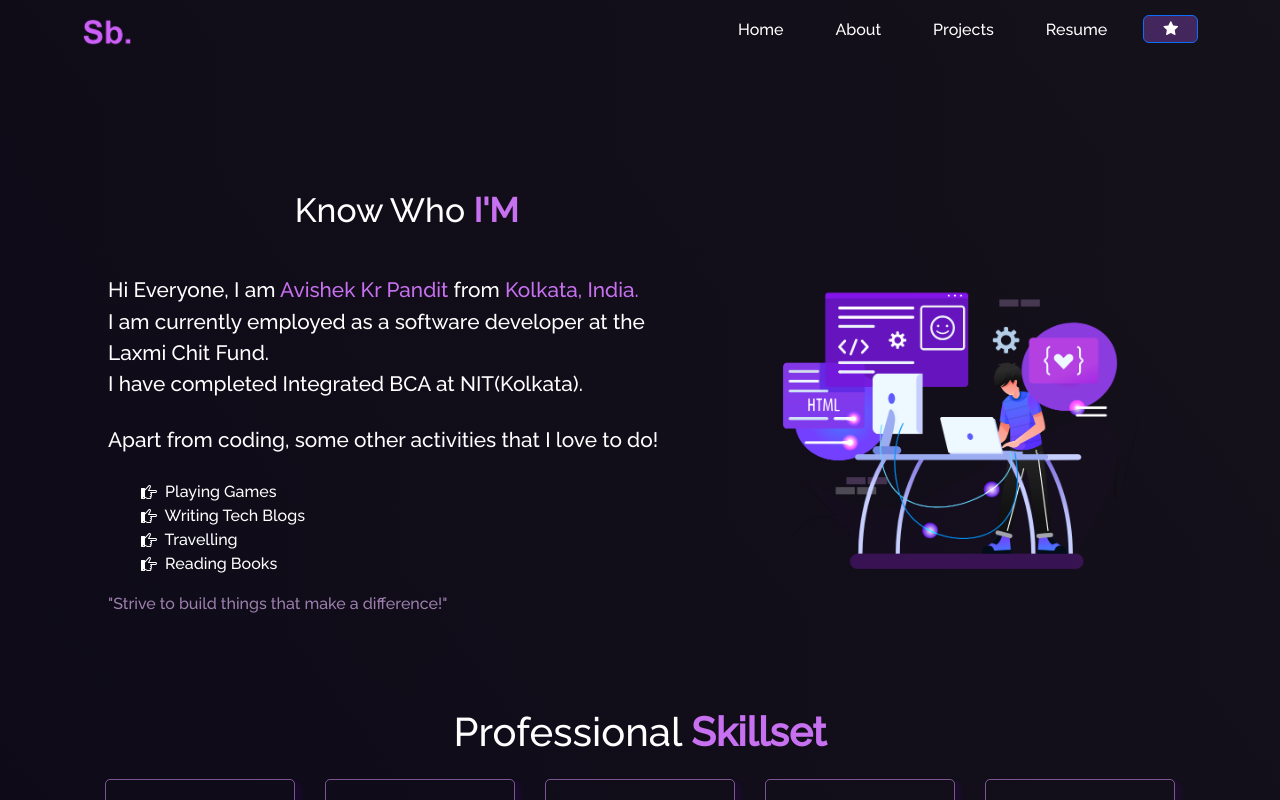
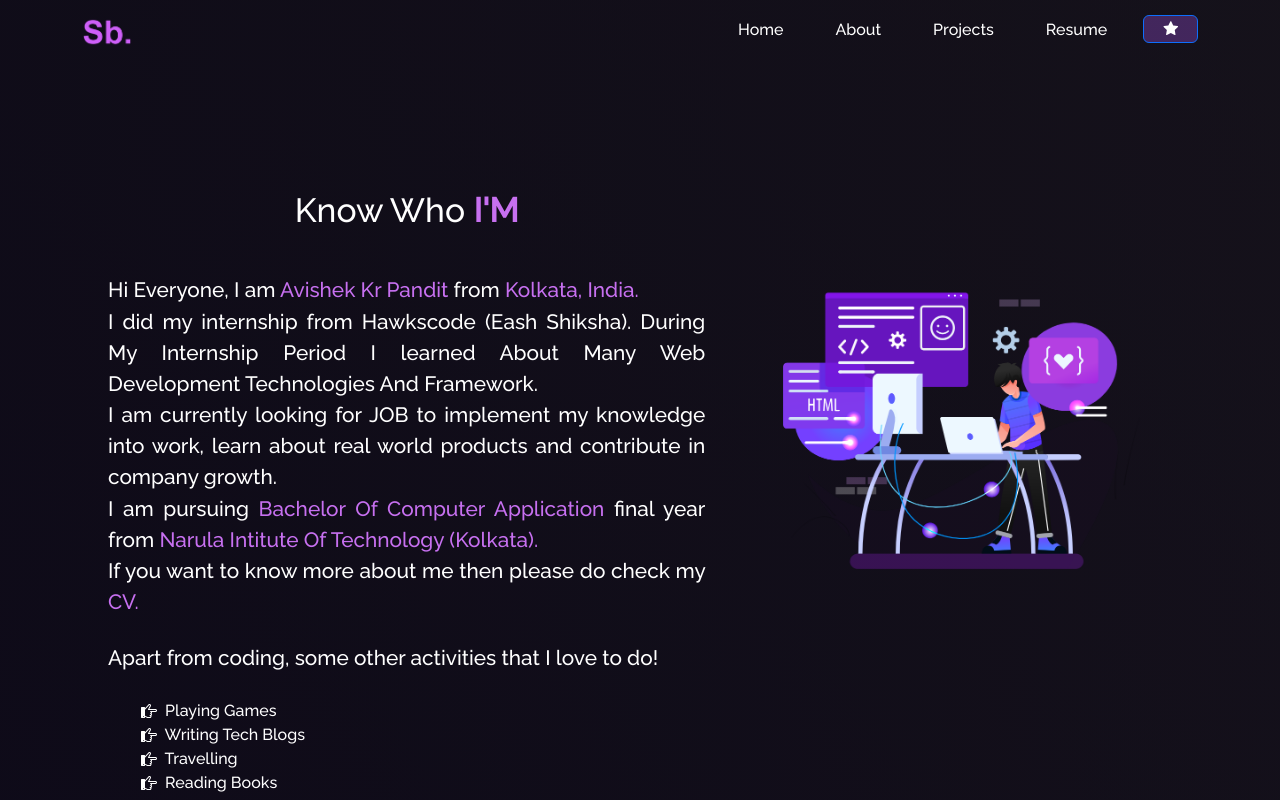
Before and after one commit to abhiiex/Avishek_Portfolio, a React (Vite) app: page /about in a window 1280 px wide. Shown: the top 800 px of the page. Built offline with nearby package versions, Linux system fonts and the light colour scheme.

Commit message:
Navbar CORRECT

```diff
--- a/index.html
+++ b/index.html
@@ -2,7 +2,7 @@
 <html lang="en">
   <head>
     <meta name="viewport" content="width=device-width, initial-scale=1.0" />
-    <link rel="icon" type="" href="../src/favicon.png" />
+    <link rel="icon" type="" href="src/Assets/favicon.png" />
     <meta name="viewport" content="width=device-width, initial-scale=1.0" />
     <title>Avishek Kr Pandit</title>
   </head>
--- a/src/components/About/Aboutcard.jsx
+++ b/src/components/About/Aboutcard.jsx
@@ -11,12 +11,14 @@ function About2() {
                         <span className="purple">Avishek Kr Pandit</span> from{" "}
                         <span className="purple"> Kolkata, India.</span>
                         <br />
-                        I am currently employed as a software developer at the
+                        I did my internship from Hawkscode (Eash Shiksha).{" "}During My Internship Period I learned About Many Web Development Technologies And Framework.
                         <br />
-                        Laxmi Chit Fund.
+                        I am currently looking for JOB to implement my knowledge into work,
+                        learn about real world products and contribute in company growth.
                         <br />
-                        I have completed Integrated BCA at NIT(Kolkata).
+                        I&nbsp;am pursuing<span className="purple">{" "}Bachelor Of Computer Application</span> final year from <span className="purple"> Narula Intitute Of Technology (Kolkata).</span>
                         <br />
+                        If you want to know more about me then please do check my <span className="purple">CV.</span>
                     </p>
                     <p className="text-justify text-[1.3rem] pb-[9px]">
                         Apart from coding, some other activities that I love to
--- a/src/components/About/Techstack.jsx
+++ b/src/components/About/Techstack.jsx
@@ -20,9 +20,6 @@ function Techstack() {
     return (
         <Row className="justify-center pb-[50px]">
             <Col xs={4} md={2} className="tech-icons">
-                <CgCPlusPlus />
-            </Col>
-            <Col xs={4} md={2} className="tech-icons">
                 <DiJavascript1 />
             </Col>
             <Col xs={4} md={2} className="tech-icons">
@@ -44,9 +41,6 @@ function Techstack() {
                 <SiFirebase />
             </Col>
             <Col xs={4} md={2} className="tech-icons">
-                <SiPostgresql />
-            </Col>
-            <Col xs={4} md={2} className="tech-icons">
                 <DiPython />
             </Col>
             <Col xs={4} md={2} className="tech-icons">
--- a/src/components/About/Toolstack.jsx
+++ b/src/components/About/Toolstack.jsx
@@ -21,10 +21,7 @@ function Toolstack() {
         <SiPostman className="text-right"/>
       </Col>
       <Col xs={4} md={2} className="tech-icons">
-        <SiSlack />
-      </Col>
-      <Col xs={4} md={2} className="tech-icons">
-        <SiVercel />
+        <SiVercel className="" />
       </Col>
     </Row>
   );
--- a/src/components/Navbar.jsx
+++ b/src/components/Navbar.jsx
@@ -7,6 +7,9 @@ import Button from "react-bootstrap/Button";
 import { Link } from "react-router-dom";
 import {
   AiFillStar,
+  AiOutlineHome,
+  AiOutlineFundProjectionScreen,
+  AiOutlineUser,
 } from "react-icons/ai";
 
 // import { CgFileDocument } from "react-icons/cg";
@@ -53,7 +56,7 @@ function NavBar() {
               <Nav.Link as={Link}
               className={({isActive})=> ` ${isActive ? "text-purple-950" : "text-white"}`}
               to="/" onClick={() => updateExpanded(false)}>
-               Home
+            { /* <AiOutlineHome className="mb-[2px]"/> */ } Home
               </Nav.Link>
             </Nav.Item>
 
--- a/src/style.css
+++ b/src/style.css
@@ -370,7 +370,7 @@ button:focus {
   font-size: 4.5em !important;
   margin: 15px !important;
   padding: 30px !important;
-  opacity: 0.93 !important;
+  opacity: 0.90 !important;
   border: 1.7px solid rgba(200, 137, 230, 0.637) !important;
   vertical-align: middle !important;
   text-align: center !important;
```
